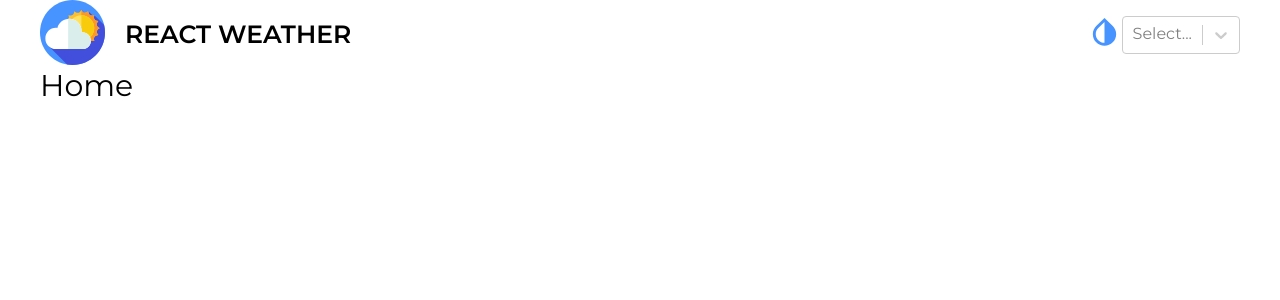
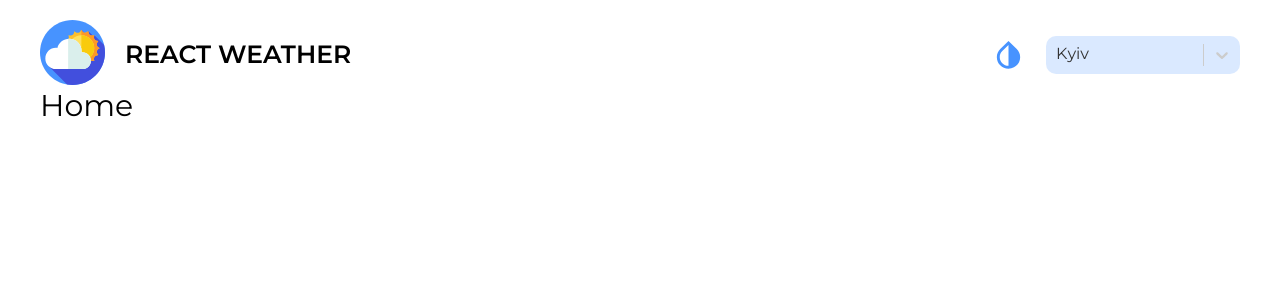
Before and after one commit to serhiyhvala/react-weather, a React (Create React App) app: page / in a window 1280 px wide. Shown: the top 300 px of the page. Built offline with nearby package versions, Linux system fonts and the light colour scheme.

Commit message:
ADD: Styles For React-Select

```diff
--- a/src/pages/shared/Header.module.scss
+++ b/src/pages/shared/Header.module.scss
@@ -23,3 +23,11 @@
     font-weight: bold;
     font-size: 25px;
 }
+
+.change_theme, .logo{
+    margin-right: 20px;
+}
+
+.change_theme {
+    margin-top: 5px;
+}
--- a/src/pages/shared/Header.tsx
+++ b/src/pages/shared/Header.tsx
@@ -7,10 +7,22 @@ type Props = {}
 
 export const Header = (props: Props) => {
   const options = [
-    { value: 'chocolate', label: 'Chocolate' },
-    { value: 'strawberry', label: 'Strawberry' },
-    { value: 'vanilla', label: 'Vanilla' }
+    { value: 'city-1', label: 'Kyiv' },
+    { value: 'city-2', label: 'Kharkiv' },
+    { value: 'city-3', label: 'Ternopil' }
   ]
+
+  const ColorStyles = {
+    control: (styles: any) => ({
+      ...styles,
+      backgroundColor: 'rgba(71, 147, 255, 0.2)',
+      width: '194px',
+      height: '37px',
+      border: 'none',
+      borderRadius: '10px',
+      zIndex: '100',
+    })
+  }
 
   return (
     <header className={styles.header}>
@@ -24,7 +36,7 @@ export const Header = (props: Props) => {
         <div className={styles.change_theme}>
           <GlobalSvgSelector id="change-theme" />
         </div>
-        <Select options={options} />
+        <Select defaultValue={options[0]} options={options} styles={ColorStyles} placeholder='Choose Your City'/>
       </div>
     </header>
   )
--- a/src/styles/index.scss
+++ b/src/styles/index.scss
@@ -8,4 +8,5 @@ body {
 .container {
   max-width: 1200px;
   margin: 0 auto;
+  padding-top: 20px;
 }
```
